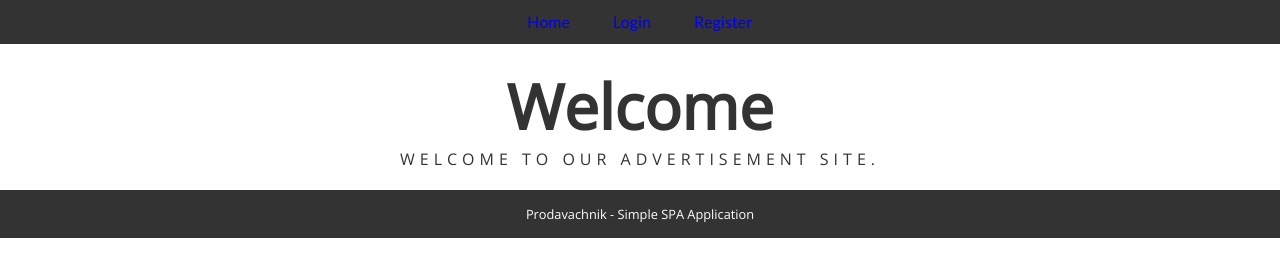
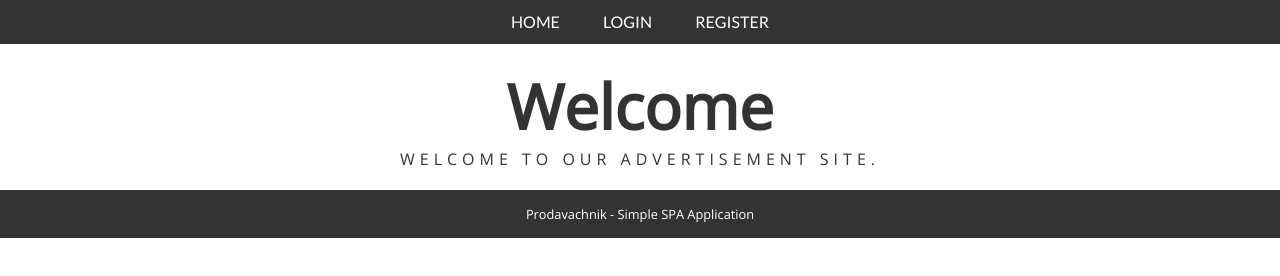
Before and after one commit to SvetlinBuy/TeamWorkSCS, a plain HTML site: page index.html in a window 1280 px wide. Drawn offline with nearby package versions, Linux system fonts and the light colour scheme.

Commit message:
correcting missing data

```diff
--- a/index.html
+++ b/index.html
@@ -13,12 +13,13 @@
 
 <body>
 <header id="menu" class="menu">
-    <a href="#" id="linkHome">Home</a>
-    <a href="#" id="linkLogin">Login</a>
-    <a href="#" id="linkRegister">Register</a>
-    <a href="#" id="linkLogout">Logout</a>
+    <a href="#" id="linkHome" class="menu-item">Home</a>
+    <a href="#" id="linkLogin" class="menu-item">Login</a>
+    <a href="#" id="linkRegister" class="menu-item">Register</a>
+    <a href="#" id="linkLogout" class="menu-item">Logout</a>
     <div></div>
 </header>
+
 
 <main>
     <section id="viewHome">
```
